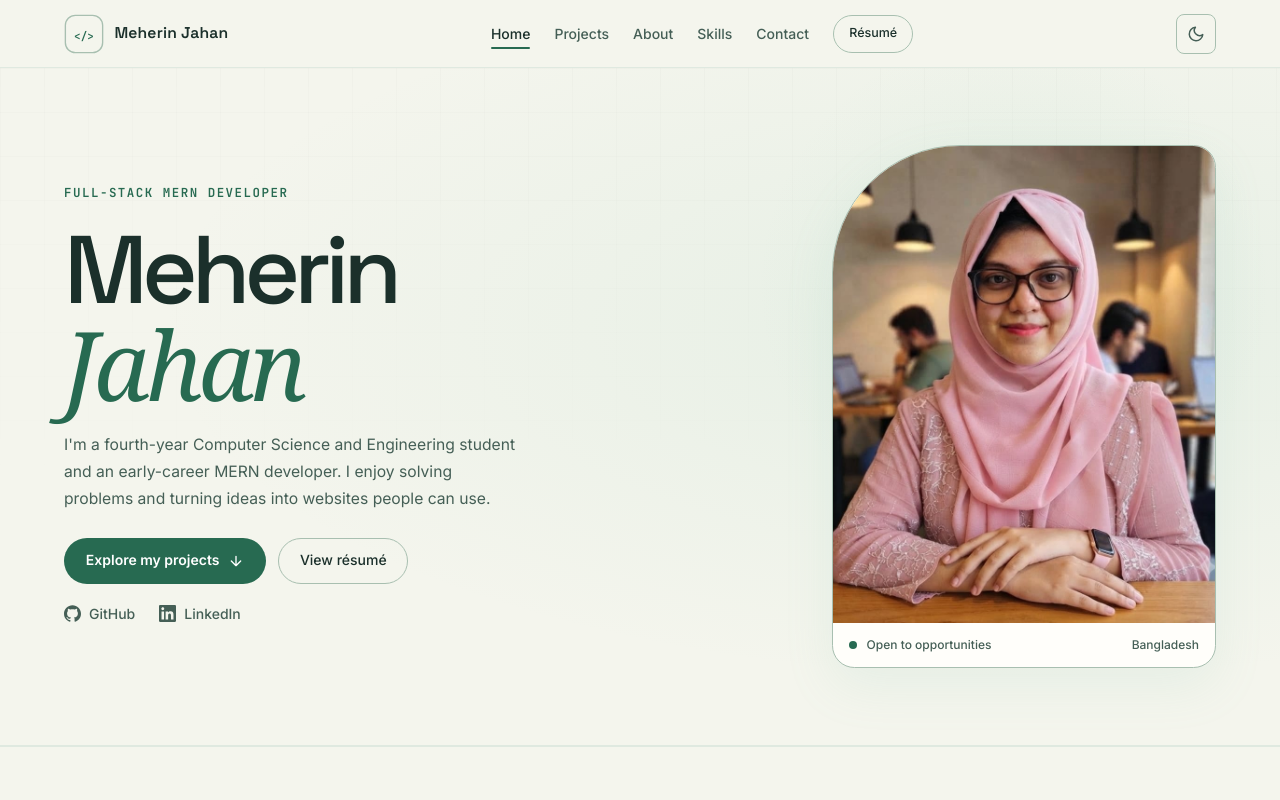
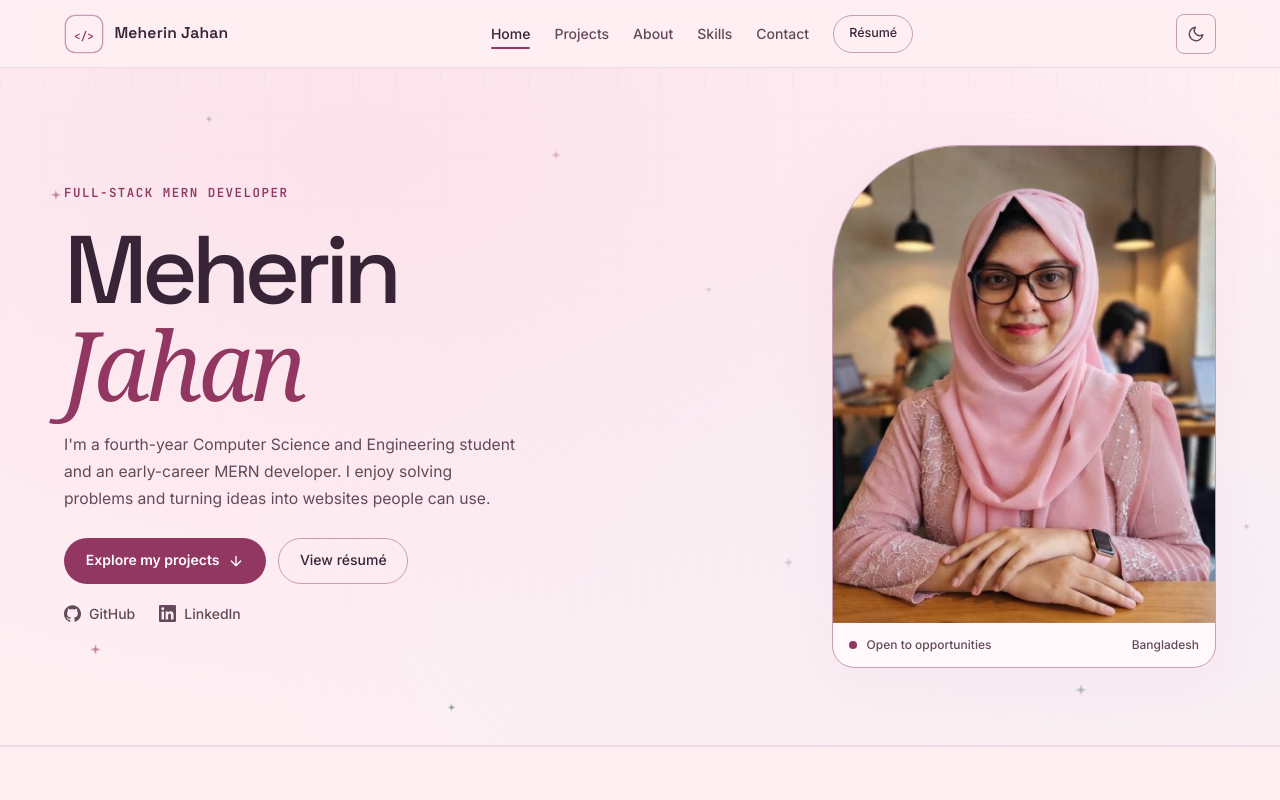
Before and after one commit to meherin02/Portfolio_Erin, a React (Vite) app: page / in a window 1280 px wide. Shown: the top 800 px of the page. Built offline with nearby package versions, Linux system fonts and the light colour scheme.

Commit message:
Add pastel theme, background sparkles, and floating portrait

```diff
--- a/index.html
+++ b/index.html
@@ -7,7 +7,7 @@
   <meta name="description" content="Explore Meherin Jahan's developer portfolio, featuring web development projects, technical skills, and experience in building modern web applications.">
   <meta name="author" content="Meherin Jahan">
   <link rel="canonical" href="https://portfoliomeherin.vercel.app/">
-  <meta name="theme-color" content="#0b0e12">
+  <meta name="theme-color" content="#211923">
 
   <link rel="icon" href="/favicon.svg" type="image/svg+xml">
   <link rel="apple-touch-icon" href="/apple-touch-icon.png">
--- a/src/components/Hero.jsx
+++ b/src/components/Hero.jsx
@@ -1,11 +1,19 @@
 import { profile } from '../data/content.js';
 import { BrandIcon, Icon } from './icons.jsx';
+
+// Horizontal position, vertical position, and size of each background star.
+const sparkles = [[4,18,10],[16,7,8],[43,12,12],[55,32,9],[61,72,15],[94,15,14],[97,67,9],[84,91,12],[7,85,11],[35,94,7]];
 
 export default function Hero() {
   const names = profile.name.split(' ');
   const surname = names.pop();
   return (
     <section id="home" className="hero editorial-hero" aria-labelledby="hero-title">
+      <div className="hero-sparkles" aria-hidden="true">
+        {sparkles.map(([x, y, size], index) => (
+          <i key={x} style={{ '--x': x + '%', '--y': y + '%', '--size': size + 'px', '--delay': -index * 0.7 + 's' }} />
+        ))}
+      </div>
       <div className="shell introduction">
         <div className="intro-heading">
           <p className="occupation">{profile.role}</p>
--- a/src/components/Nav.jsx
+++ b/src/components/Nav.jsx
@@ -12,7 +12,7 @@ function ThemeToggle() {
     try { localStorage.setItem('portfolio-theme', theme); } catch {}
     document
       .querySelector('meta[name="theme-color"]')
-      ?.setAttribute('content', theme === 'dark' ? '#0b0e12' : '#f6f8fa');
+      ?.setAttribute('content', theme === 'dark' ? '#211923' : '#feeff3');
   }, [theme]);
 
   const next = theme === 'dark' ? 'light' : 'dark';
--- a/src/styles/app.css
+++ b/src/styles/app.css
@@ -1365,40 +1365,40 @@ input[aria-invalid='true']:focus, textarea[aria-invalid='true']:focus {
 
 /* Visual refinement */
 :root {
-  --bg: #0c1519;
-  --bg-2: #101d20;
-  --surface: #142328;
-  --surface-2: #1a2b2e;
-  --line: #304348;
-  --line-soft: #26393d;
-  --line-strong: #4c6464;
-  --text: #f2f3e9;
-  --text-2: #b9c9c3;
-  --text-3: #91a8a0;
-  --accent: #a4dac3;
-  --accent-strong: #c7f0df;
-  --accent-ink: #112a22;
-  --mint: #d4bd8b;
+  --bg: #211923;
+  --bg-2: #291f2b;
+  --surface: #302433;
+  --surface-2: #392c3c;
+  --line: #564058;
+  --line-soft: #463448;
+  --line-strong: #796079;
+  --text: #feeff3;
+  --text-2: #e0cedb;
+  --text-3: #bda9bb;
+  --accent: #f195bc;
+  --accent-strong: #f2b0cd;
+  --accent-ink: #331623;
+  --mint: #d2ecfb;
   --radius-l: 20px;
   --radius-xl: 26px;
-  --glow-1: rgba(128, 196, 169, .12);
-  --glow-2: rgba(188, 174, 128, .07);
+  --glow-1: rgba(242, 176, 205, .12);
+  --glow-2: rgba(210, 236, 251, .07);
 }
 [data-theme='light'] {
-  --bg: #f4f5ed;
-  --bg-2: #e9efe7;
-  --surface: #fffefa;
-  --surface-2: #edf3ed;
-  --line: #ccdcd2;
-  --line-soft: #dfe9e0;
-  --line-strong: #a8bfb0;
-  --text: #1b302b;
-  --text-2: #455f56;
-  --text-3: #617a70;
-  --accent: #276a51;
-  --accent-strong: #164b38;
+  --bg: #feeff3;
+  --bg-2: #fde3eb;
+  --surface: #fff9fb;
+  --surface-2: #fde3eb;
+  --line: #e6c8d7;
+  --line-soft: #efd9e4;
+  --line-strong: #c89bb5;
+  --text: #372537;
+  --text-2: #634959;
+  --text-3: #765d70;
+  --accent: #913761;
+  --accent-strong: #75294e;
   --accent-ink: #ffffff;
-  --mint: #846b35;
+  --mint: #385d76;
 }
 .hero::before { opacity: .32; mask-image: linear-gradient(to bottom, black, transparent 75%); }
 .hero::after { opacity: .8; }
@@ -1420,7 +1420,7 @@ input[aria-invalid='true']:focus, textarea[aria-invalid='true']:focus {
   min-height: auto;
   padding-block: clamp(2.5rem, 6vw, 6.5rem);
   border-bottom: 1px solid var(--line-soft);
-  background: radial-gradient(ellipse at 80% 38%, var(--glow-1), transparent 60%);
+  background: radial-gradient(ellipse at 85% 76%, color-mix(in srgb, #d2ecfb 18%, transparent), transparent 55%), radial-gradient(ellipse at 28% 12%, color-mix(in srgb, #f2b0cd 20%, transparent), transparent 66%);
 }
 .introduction {
   position: relative;
@@ -1477,3 +1477,29 @@ input[aria-invalid='true']:focus, textarea[aria-invalid='true']:focus {
   .occupation { margin-bottom: .65rem; }
   .portrait-panel { justify-self: start; width: min(100%, 18rem); border-top-left-radius: 4.5rem; }
 }
+
+/* Decorative glints stay in the margins of the introduction. */
+.hero-sparkles { position: absolute; inset: 0; pointer-events: none; }
+.hero-sparkles i {
+  position: absolute;
+  left: var(--x);
+  top: var(--y);
+  width: var(--size);
+  aspect-ratio: 1;
+  background: var(--accent);
+  opacity: .55;
+  clip-path: polygon(50% 0, 60% 38%, 100% 50%, 60% 60%, 50% 100%, 40% 60%, 0 50%, 40% 38%);
+}
+.hero-sparkles i:nth-child(even) { background: var(--mint); }
+@media (prefers-reduced-motion: no-preference) {
+  .hero-sparkles i { animation: soft-glint 4.8s ease-in-out var(--delay) infinite alternate; }
+  .portrait-panel { animation: portrait-float 7s ease-in-out infinite; }
+}
+@keyframes soft-glint {
+  from { opacity: .22; transform: scale(.7); }
+  to { opacity: .8; transform: scale(1.12); }
+}
+@keyframes portrait-float {
+  0%, 100% { transform: translateY(0); }
+  50% { transform: translateY(-8px); }
+}
```
